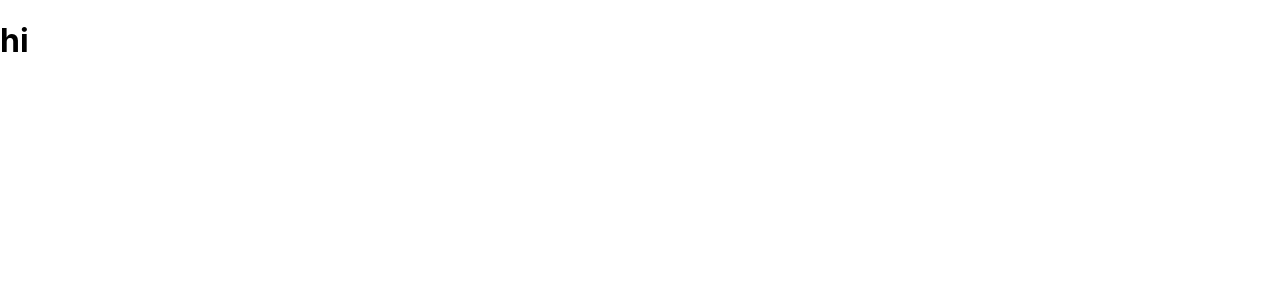
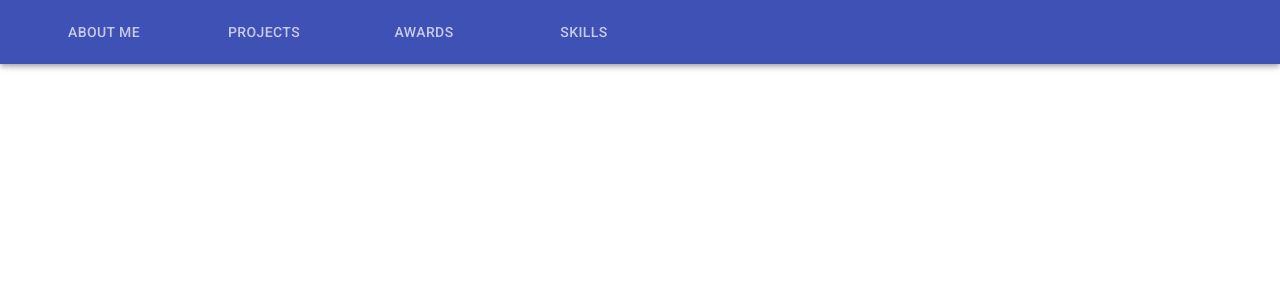
Before and after one commit to Robertr710/robert-portfolio, a React (Create React App) app: page / in a window 1280 px wide. Shown: the top 300 px of the page. Built offline with nearby package versions, Linux system fonts and the light colour scheme.

Commit message:
Created tabs

```diff
--- a/package.json
+++ b/package.json
@@ -9,6 +9,7 @@
     "@testing-library/user-event": "^12.8.3",
     "react": "^17.0.2",
     "react-dom": "^17.0.2",
+    "react-router-dom": "^5.2.0",
     "react-scripts": "4.0.3",
     "web-vitals": "^1.1.1"
   },
--- a/src/App.js
+++ b/src/App.js
@@ -1,9 +1,14 @@
+import Header from "./components/Header/Header";
+import React from "react";
+import { BrowserRouter, Route, Switch } from "react-router-dom";
 
 
 function App() {
   return <div className="App">
-    <h1>hi</h1>
-  </div>;
+    <BrowserRouter>
+    <Header/>
+    </BrowserRouter>
+  </div>
 }
 
 export default App;
--- a/src/components/Header/Header.js
+++ b/src/components/Header/Header.js
@@ -1,8 +1,8 @@
 import React from "react";
 import AppBar from "@material-ui/core/AppBar";
-import Button from "@material-ui/core/Button";
+// import Button from "@material-ui/core/Button";
 import Toolbar from "@material-ui/core/Toolbar";
-import Typography from "@material-ui/core/Typography";
+// import Typography from "@material-ui/core/Typography";
 import { makeStyles } from "@material-ui/styles";
 import Tab from "@material-ui/core/Tab";
 import Tabs from "@material-ui/core/Tabs";
@@ -13,6 +13,20 @@ const useStyles = makeStyles((theme) => ({
 }));
 
 const Header = (props) => {
-    return;
+    const classes = useStyles();
+    return (
+
+        <AppBar position = "fixed" >
+            <Toolbar>
+                <Tabs>
+                    <Tab component={Link} to="/about" label="About Me"/>
+                    <Tab component={Link} to="/projects"label="Projects"/>
+                    <Tab component={Link} to="awards"label="Awards"/>
+                    <Tab component={Link} to="/skills" label="Skills"/>
+                </Tabs>
+            </Toolbar>
+        </AppBar>
+
+    )
 }
 export default Header;
```
Also changed, not shown: 1 other file (tests, documents, lock files or other folders).
